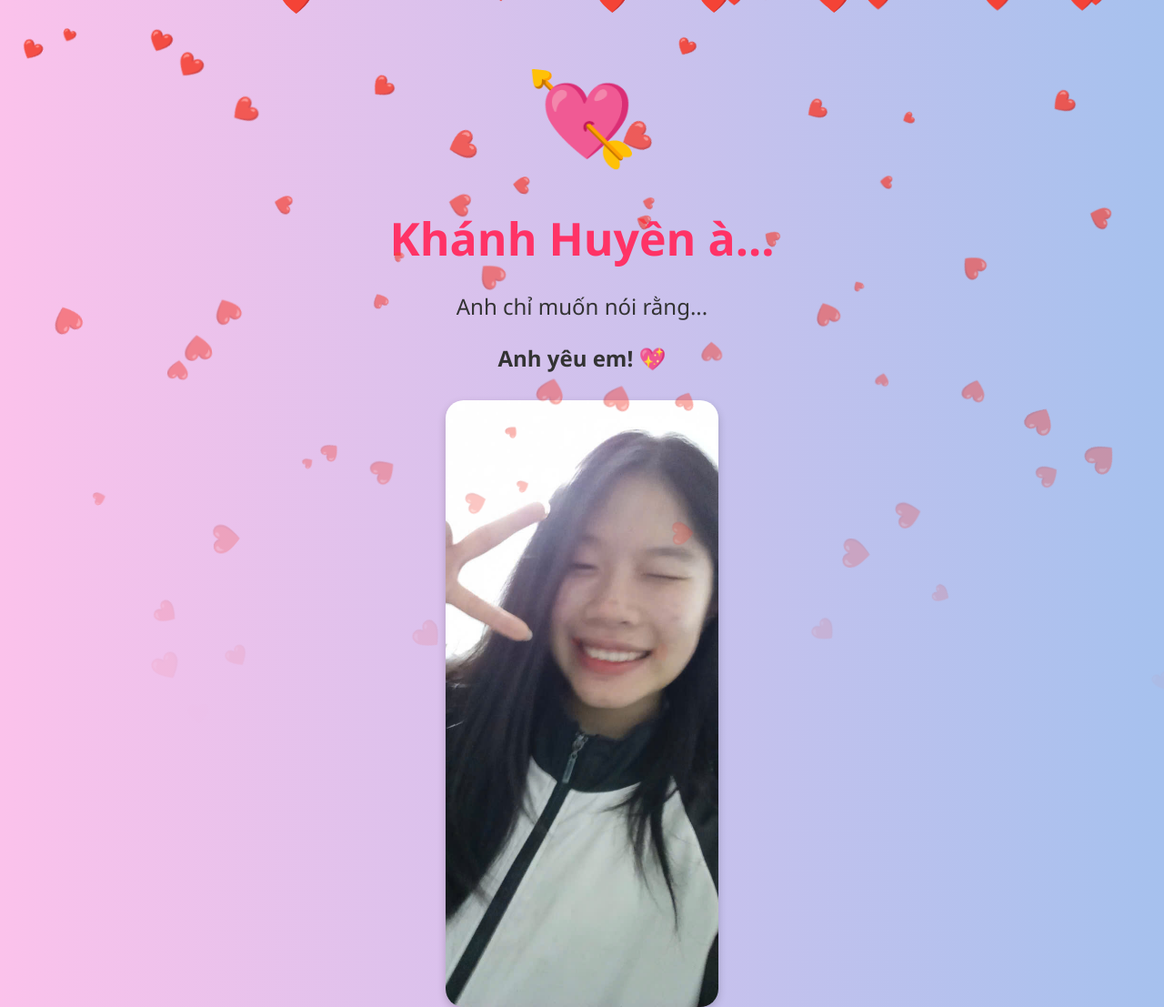
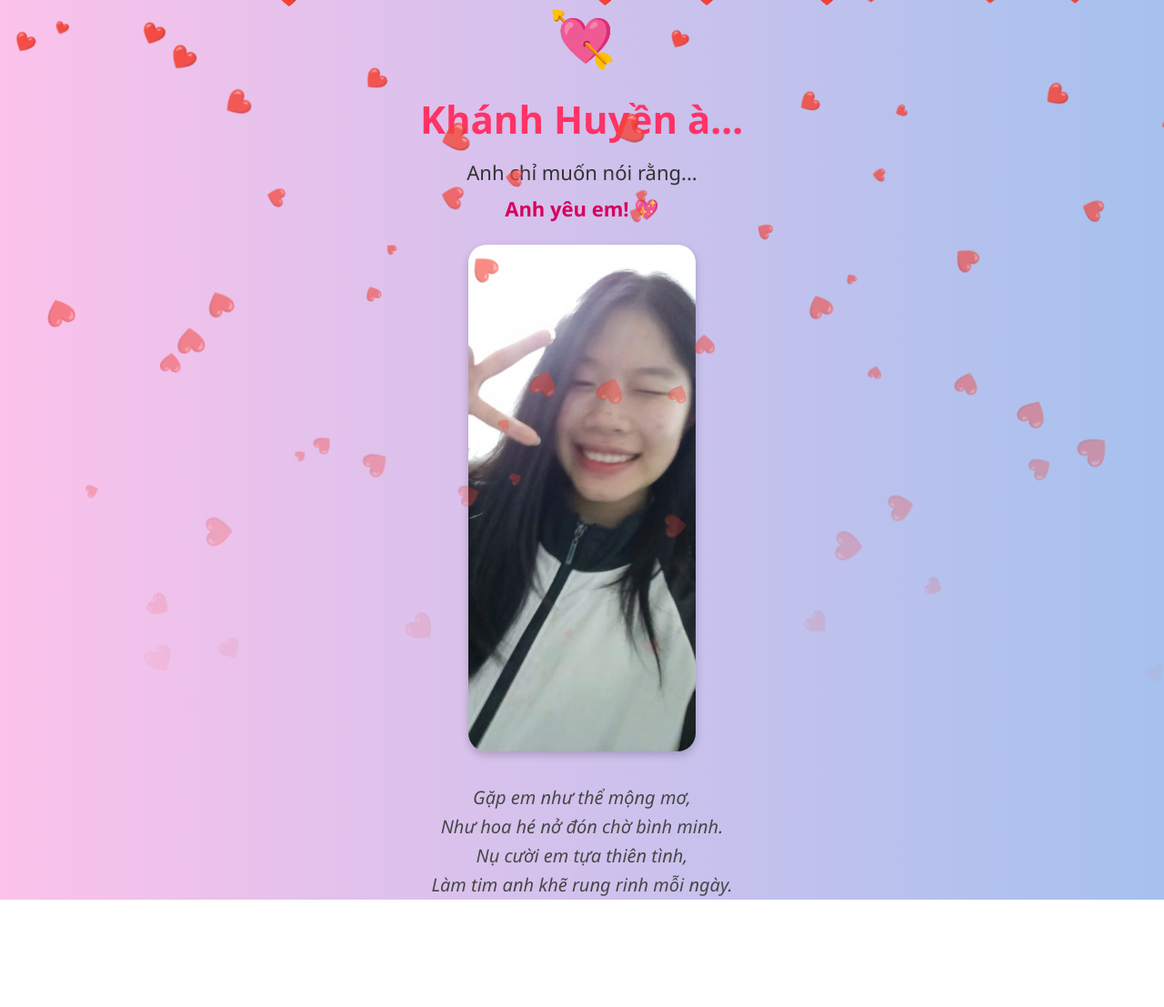
Before and after one commit to MrBlue-IT/khoahoc, a plain HTML site: page index.html in a window 1280 px wide. Shown: the top 1107 px of the page at 91% size. After the commit the page ends 989 px from the top, so only its background shows below. Drawn offline with Linux system fonts and the light colour scheme.

Commit message:
index.html

```diff
--- a/index.html
+++ b/index.html
@@ -2,46 +2,74 @@
 <html lang="vi">
 <head>
   <meta charset="UTF-8" />
+  <meta name="viewport" content="width=device-width, initial-scale=1.0" />
   <title>Gửi Khánh Huyền 💖</title>
   <style>
     body {
+      margin: 0;
+      padding: 0;
       background: linear-gradient(to right, #fbc2eb, #a6c1ee);
       font-family: 'Segoe UI', Tahoma, Geneva, Verdana, sans-serif;
+      display: flex;
+      flex-direction: column;
+      align-items: center;
+      justify-content: center;
+      min-height: 100vh;
       text-align: center;
-      padding: 50px;
       overflow: hidden;
       position: relative;
     }
+
+    .heart {
+      font-size: 60px;
+      animation: heartbeat 1s infinite;
+      margin-bottom: 10px;
+    }
+
     h1 {
       color: #ff3366;
-      font-size: 50px;
-      margin-bottom: 20px;
-      animation: heartbeat 1s infinite;
-    }
-    p {
-      font-size: 24px;
-      color: #333;
-    }
-    .poem {
-      margin-top: 40px;
-      font-style: italic;
-      font-size: 22px;
-      color: #444;
-      line-height: 1.6;
-      transition: opacity 1s ease-in-out;
-    }
-    @keyframes heartbeat {
-      0% { transform: scale(1); }
-      50% { transform: scale(1.1); }
-      100% { transform: scale(1); }
-    }
-    .heart {
-      font-size: 100px;
-      color: red;
+      font-size: 42px;
+      margin: 10px 0;
       animation: heartbeat 1s infinite;
     }
 
-    /* Hiệu ứng trái tim rơi */
+    p {
+      font-size: 22px;
+      color: #333;
+      margin: 5px 0;
+    }
+
+    strong {
+      color: #d6005d;
+    }
+
+    .love-image {
+      margin-top: 20px;
+    }
+
+    .love-image img {
+      width: 250px;
+      border-radius: 20px;
+      box-shadow: 0 4px 10px rgba(0,0,0,0.2);
+    }
+
+    .poem {
+      margin-top: 30px;
+      font-style: italic;
+      font-size: 20px;
+      color: #444;
+      line-height: 1.6;
+      max-width: 600px;
+      transition: opacity 1s ease-in-out;
+    }
+
+    .music-player {
+      margin-top: 30px;
+      display: none;
+      width: 100%;
+      max-width: 600px;
+    }
+
     .falling-heart {
       position: absolute;
       top: -30px;
@@ -49,6 +77,12 @@
       color: red;
       animation: fall linear;
       pointer-events: none;
+    }
+
+    @keyframes heartbeat {
+      0% { transform: scale(1); }
+      50% { transform: scale(1.1); }
+      100% { transform: scale(1); }
     }
 
     @keyframes fall {
@@ -62,13 +96,11 @@
       }
     }
 
-    .love-image {
-      margin-top: 30px;
-    }
-    .love-image img {
-      width: 300px;
-      border-radius: 20px;
-      box-shadow: 0 4px 10px rgba(0,0,0,0.2);
+    @media (max-width: 480px) {
+      h1 { font-size: 28px; }
+      p, .poem { font-size: 18px; }
+      .heart { font-size: 40px; }
+      .love-image img { width: 180px; }
     }
   </style>
 </head>
@@ -84,11 +116,11 @@
 
   <div class="poem" id="poem"></div>
 
-<div class="music-player" style="margin-top: 40px;">
-  <iframe width="100%" height="166" scrolling="no" frameborder="no" allow="autoplay"
-    src="https://w.soundcloud.com/player/?url=https%3A//soundcloud.com/hocvienminhanh/co-anh-o-day-roi&color=%23ff3366&auto_play=false&hide_related=false&show_comments=true&show_user=true&show_reposts=false&show_teaser=true">
-  </iframe>
-</div>
+  <div class="music-player" id="music-player">
+    <iframe id="sc-player" width="100%" height="166" scrolling="no" frameborder="no" allow="autoplay"
+      src="https://w.soundcloud.com/player/?url=https%3A//soundcloud.com/hocvienminhanh/co-anh-o-day-roi&color=%23ff3366&auto_play=true&hide_related=false&show_comments=true&show_user=true&show_reposts=false&show_teaser=true">
+    </iframe>
+  </div>
 
   <script>
     const poems = [
@@ -136,16 +168,29 @@
       heart.style.fontSize = (Math.random() * 20 + 10) + 'px';
       heart.style.animationDuration = (Math.random() * 2 + 3) + 's';
       document.body.appendChild(heart);
+      setTimeout(() => heart.remove(), 5000);
+    }
 
-      setTimeout(() => {
-        heart.remove();
-      }, 5000);
-    }
     setInterval(() => {
       for (let i = 0; i < 5; i++) {
         createFallingHeart();
       }
     }, 300);
+
+    let hasInteracted = false;
+
+    function enableMusicOnFirstClick() {
+      if (hasInteracted) return;
+      hasInteracted = true;
+      document.getElementById("music-player").style.display = "block";
+      const iframe = document.getElementById("sc-player");
+      iframe.src += "&auto_play=true";
+      document.removeEventListener("click", enableMusicOnFirstClick);
+      document.removeEventListener("touchstart", enableMusicOnFirstClick);
+    }
+
+    document.addEventListener("click", enableMusicOnFirstClick);
+    document.addEventListener("touchstart", enableMusicOnFirstClick);
   </script>
 </body>
 </html>
```
